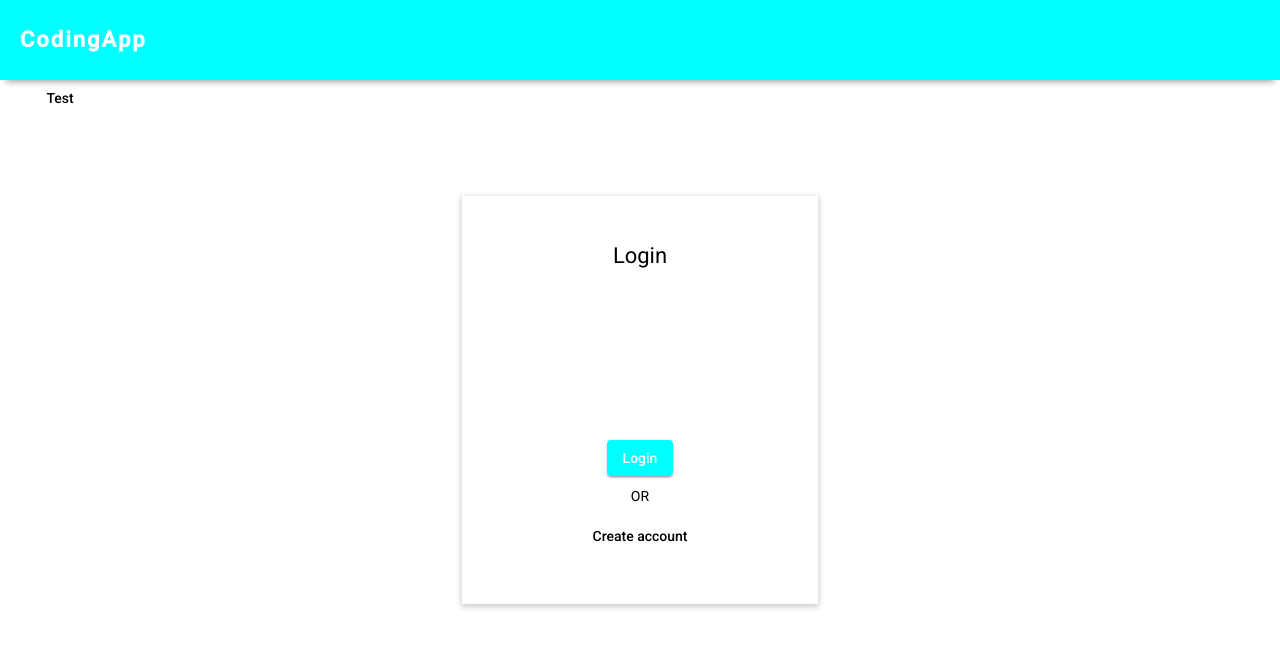
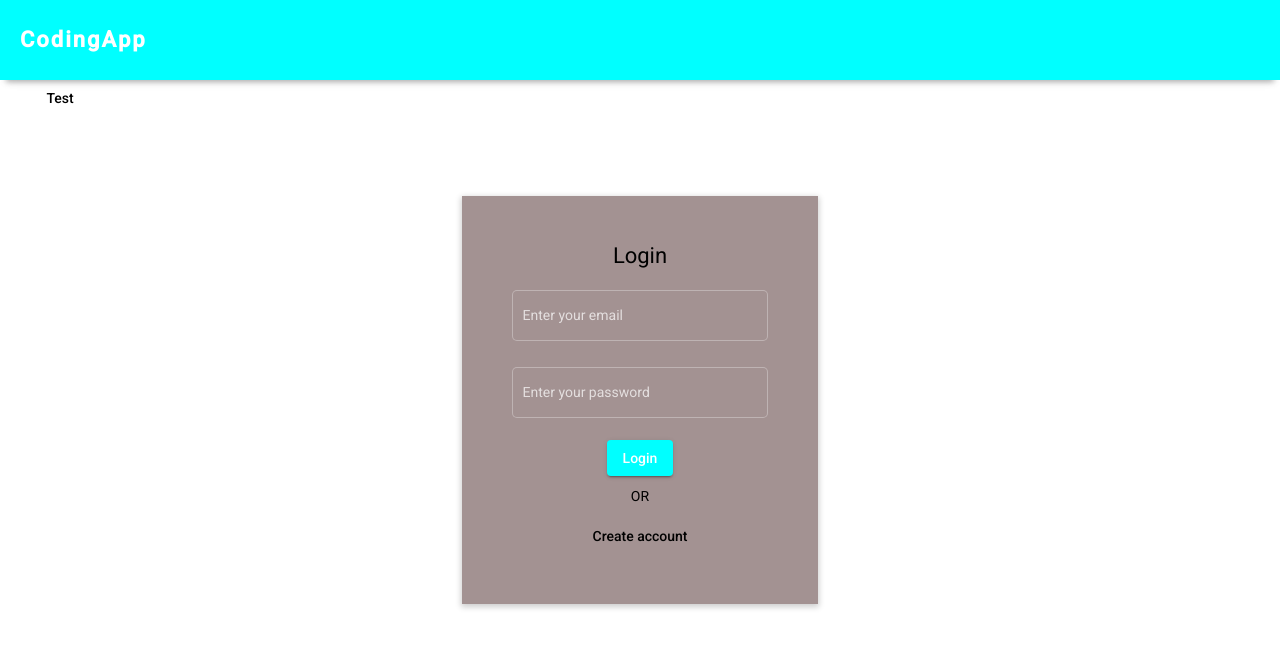
Before and after one commit to JenCall/angular-coding-platform, an Angular app: page /create-account in a window 1280 px wide. Shown: the top 648 px of the page. Built offline with nearby package versions, Linux system fonts and the light colour scheme.

Commit message:
adjusted create-account component style

```diff
--- a/src/app/pages/create-account/create-account.component.scss
+++ b/src/app/pages/create-account/create-account.component.scss
@@ -3,7 +3,6 @@
     flex-direction: row;
     width: 100%;
     height: 100%;
-    /* padding-top: 10% 0 10% 0; */
     justify-content: center;
     align-items: center;
 }
@@ -14,7 +13,7 @@
     align-items: center;
     margin-top: 10vh;
     margin-bottom: 10vh;
-    background-color: white;
+    background-color: rgb(163, 146, 146);
     box-shadow: 0 2px 6px 1px rgba(0, 0, 0, 0.2);
     padding: 50px;
 }
```
